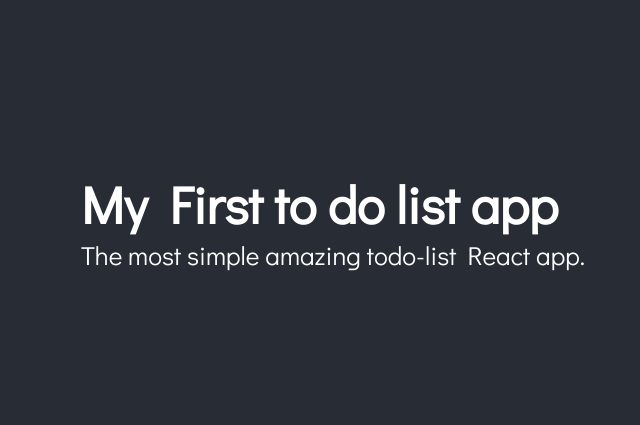
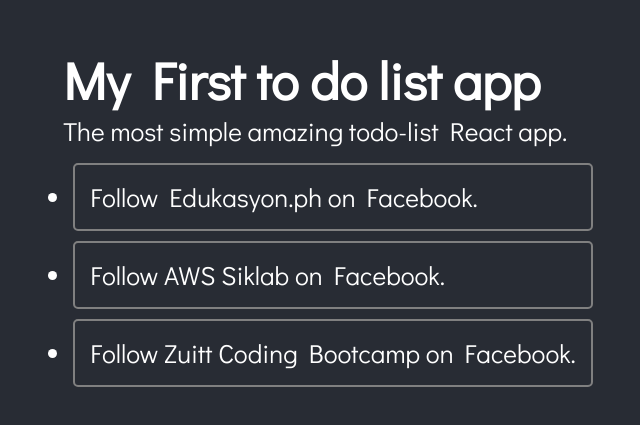
Before and after one commit to AceBurgundy/FCB-React-AWS, a React app: page / in a window 1280 px wide. Shown: the part 179-604 px from the top of the page, without its empty margins (307-947 px from the left). Built offline with nearby package versions, Linux system fonts and the light colour scheme.

Commit message:
Implement inlinr style

```diff
--- a/src/index.css
+++ b/src/index.css
@@ -5,6 +5,8 @@
   padding: 0;
   margin: 0;
   box-sizing: border-box;
+  align-items: center;
+  justify-content: center;
 }
 
 body
@@ -23,3 +25,14 @@
   font-size: calc(10px + 2vmin);
   color: white;
 }
+
+ul {
+  width: 100%;
+}
+
+.tasks-item {
+  margin: 10px;
+  border: 2px solid grey;
+  padding: 15px;
+  border-radius: 5px;
+}
--- a/src/index.js
+++ b/src/index.js
@@ -5,12 +5,21 @@
 //My first component
 function App()
 {
+  const paraStyle = {
+      "marginBottom" : "15px"
+  }
+
   return (
   <div className = "app-header">
     <div>
       <header>
         <h1>My First to do list app</h1>
-        <p>The most simple amazing todo-list React app.</p>
+        <p style={paraStyle}>The most simple amazing todo-list React app.</p>
+          <ul>
+            <li className="tasks-item"> Follow Edukasyon.ph on Facebook. </li>
+            <li className="tasks-item"> Follow AWS Siklab on Facebook. </li>
+            <li className="tasks-item"> Follow Zuitt Coding Bootcamp on Facebook. </li>
+          </ul>
        </header>
     </div>
   </div>
```
